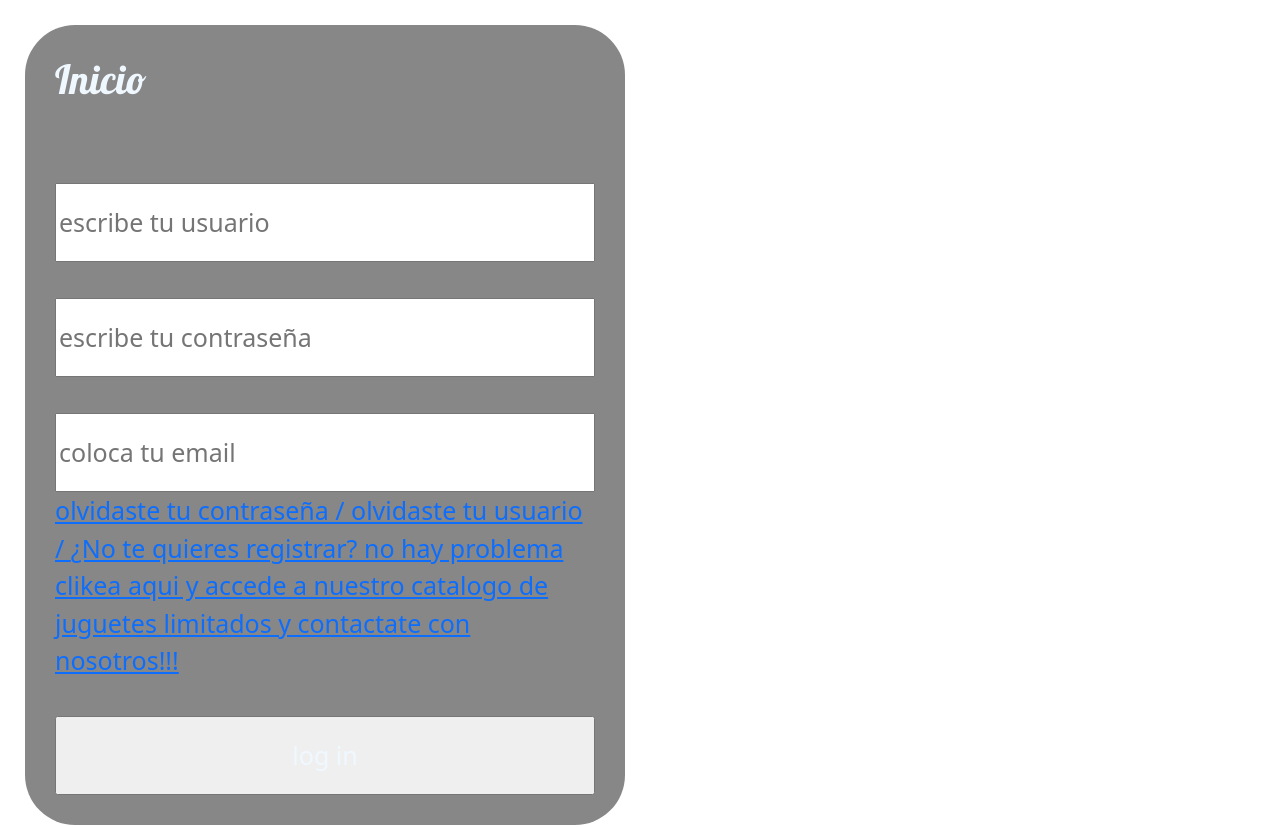
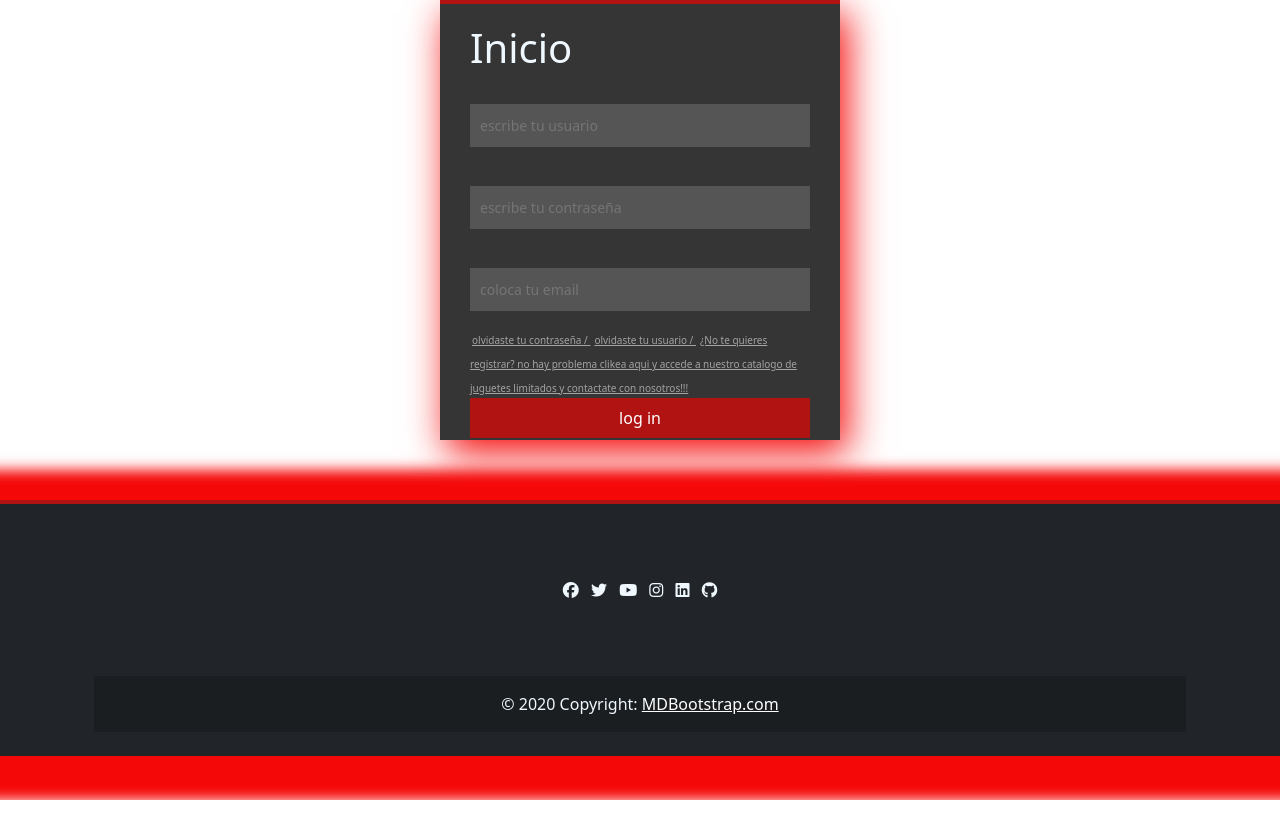
Before and after one commit to 23sarmiento/proyecto, a plain HTML site: page index.html in a window 1280 px wide. Shown: the top 827 px of the page. After the commit the page ends 800 px from the top, so only its background shows below. Drawn offline with nearby package versions, Linux system fonts and the light colour scheme.

Commit message:
first commit

```diff
--- a/css/css2.css
+++ b/css/css2.css
@@ -1,5 +1,6 @@
 footer {
-  color: #0f0f0f; }
+  box-shadow: 7px 7px 13px 37px #f50808;
+  border-top: 4px #B11313 solid; }
 
 nav {
   width: 100%;
@@ -100,24 +101,43 @@ nav {
   color: #01f870;
   font-family: 'Lobster', cursive; }
 
-.main1 {
-  grid-area: main1;
-  height: 100vh;
-  width: 600px;
-  padding: 30px;
-  list-style: none;
-  margin-top: 100px;
-  margin: 25px;
-  font-size: 25px;
-  display: grid;
-  background-color: rgba(43, 42, 42, 0.562);
-  border-radius: 50px;
-  position: relative; }
-  .main1 .logofooter {
-    width: 50px;
-    grid-area: logofooter; }
-  .main1 .h1inicio {
-    font-family: 'Lobster', cursive; }
+.inicio {
+  width: 100%;
+  height: 500px; }
+  .inicio .logote {
+    height: 440px;
+    width: 400px;
+    background: #353535;
+    margin: auto;
+    box-shadow: 7px 13px 37px #f50808;
+    padding: 20px 30px;
+    border-top: 4px #B11313 solid; }
+    .inicio .logote .logote h1 {
+      margin: 0;
+      text-align: center;
+      height: 50px;
+      margin-bottom: 30px;
+      border-bottom: 1px solid #B11313;
+      font-size: 20px; }
+    .inicio .logote .control {
+      width: 100%;
+      border: transparent;
+      margin-bottom: 15px;
+      padding: 11px 10px;
+      background: #555;
+      font-size: 14px; }
+    .inicio .logote .direccion {
+      font-size: 10px;
+      color: #a5a2a2;
+      margin: 2px;
+      display: inline; }
+    .inicio .logote .control2 {
+      width: 100%;
+      height: 40px;
+      background: #B11313;
+      border: none;
+      color: white;
+      margin-bottom: 16px; }
 
 .nosotros1 {
   padding: 71px; }
@@ -172,16 +192,26 @@ nav {
     text-align: center; }
 
 @media screen and (max-width: 580px) {
-  .nosotros1 {
+  .inicio {
+    width: 100%; }
+    .inicio .logote {
+      height: 440px;
+      width: 300px;
+      background: #353535;
+      margin: auto;
+      box-shadow: 7px 13px 37px #2c08f5;
+      padding: 20px 30px;
+      border-top: 4px #2b13b1 solid; }
+    .inicio .nosotros1 {
       display: grid;
       grid-template-areas: "texto, texto"
  "isra, isra";
       height: 80vh; }
-    .nosotros1 h2 {
+      .inicio .nosotros1 h2 {
         grid-area: texto;
         font-size: 50px;
         margin: 15px; }
-    .nosotros1 .logocontacto {
+      .inicio .nosotros1 .logocontacto {
         width: 225px;
         grid-area: isra; } }
 
--- a/index.html
+++ b/index.html
@@ -26,10 +26,11 @@
 
 <body>
 
-        <main>
-            <div class="inicio">
-                <form action="" class="main1">
-                    <h1 class="h1inicio">Inicio</h1>
+  <main class="inicio">
+    <section class="logote">
+        <h1>Inicio</h1>
+
+        <form action="">
             <label for="username"></label>
             <input class="control" type="text" placeholder="escribe tu usuario" required>
             <label for="password" aria-placeholder="contraseña"></label>
@@ -37,18 +38,16 @@
             <label for="email"></label>
             <input class="control" type="email" placeholder="coloca tu email" required>
 
-                    <div class="formui">
+
             <a href="" class="direccion"> olvidaste tu contraseña / </a>
             <a href="" class="direccion"> olvidaste tu usuario / </a>
-                        <a href="./pages/tienda.html" class="direccion">¿No te quieres registrar? no hay problema clikea
-                            aqui y accede a nuestro catalogo de juguetes limitados y contactate con nosotros!!!</a>
-                        <a href="./pages/nosotros.html">
+            <a href="./pages/tienda.html" class="direccion">¿No te quieres registrar? no hay problema clikea aqui y accede a nuestro catalogo de juguetes limitados y contactate con nosotros!!!</a>
+            <a href="./pages/nosotros.html"> <input class="control2" type="submit" value="log in">
             </a>
 
-                    </div>
-                    <input class="control2" type="submit" value="log in">
+
         </form>
-            </div>
+    </section>
 
 </main>
           <!-- Footer -->
--- a/scss/_footer.scss
+++ b/scss/_footer.scss
@@ -1,5 +1,4 @@
 footer{
-    color: rgb(15, 15, 15);
-
-
+    box-shadow :  7px 7px 13px 37px rgb(245, 8, 8);
+    border-top: 4px #B11313 solid ;
 }
--- a/scss/_mainidex.scss
+++ b/scss/_mainidex.scss
@@ -1,21 +1,54 @@
-.main1{
-    grid-area: main1;
-    height: 100vh;
-    width: 600px;
-    padding: 30px;
-    list-style: none;
-    margin-top: 100px;
-    margin: 25px;
-    font-size: 25px;
-    display: grid;
-    background-color: rgba(43, 42, 42, 0.562);
-    border-radius: 50px;
-    position: relative;
- .logofooter{
-    width: 50px;
-    grid-area:logofooter;
+
+.inicio {
+    width: 100%;
+    height: 500px;
+
+    .logote {
+    height: 440px;
+    width: 400px;
+    background: rgb(53, 53, 53);
+    margin: auto;
+    box-shadow: 7px 13px 37px rgb(245, 8, 8);
+    padding: 20px 30px;
+    border-top: 4px #B11313 solid ;
+
+
+.logote h1 {
+    margin: 0;
+    text-align: center;
+    height: 50px;
+    margin-bottom: 30px;
+    border-bottom: 1px solid #B11313 ;
+    font-size: 20px;
 }
-.h1inicio {
-    font-family: 'Lobster', cursive;
+
+.control {
+    width: 100%;
+    border: transparent;
+    margin-bottom: 15px ;
+    padding: 11px 10px ;
+    background: #555;
+    font-size: 14px;
+
+
+}
+
+.direccion {
+    font-size: 10px;
+    color: rgb(165, 162, 162);
+    margin: 2px;
+    display: inline;
+}
+
+.control2{
+  width: 100%;
+  height: 40px;
+  background: #B11313;
+  border: none;
+  color: white;
+  margin-bottom: 16px;
+
+
 }
 }
+}
```
Also changed, not shown: scss/_mediaresponsive.scss (+15 -3 lines). Lines whose indentation alone changed are shown as unchanged.
